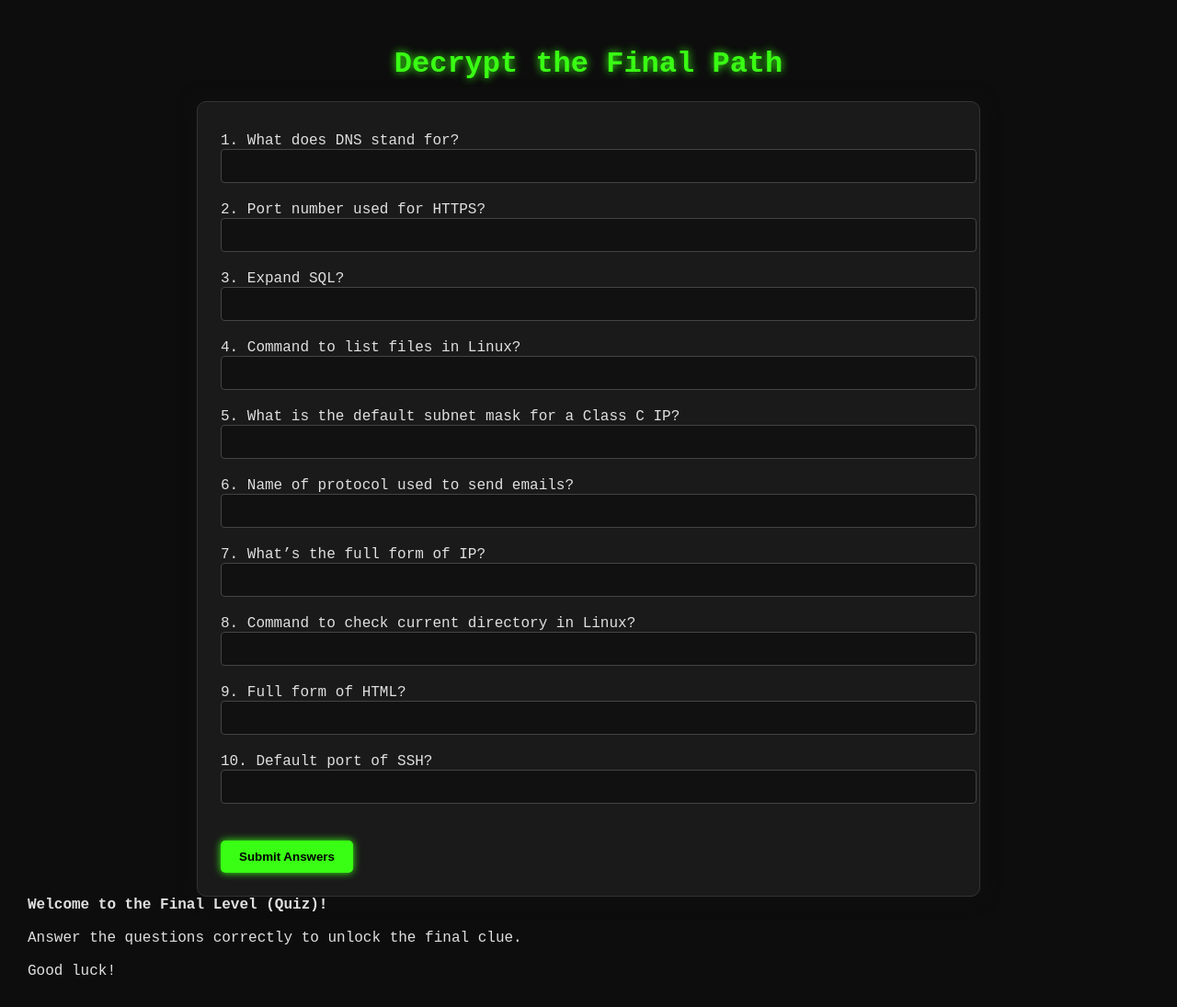
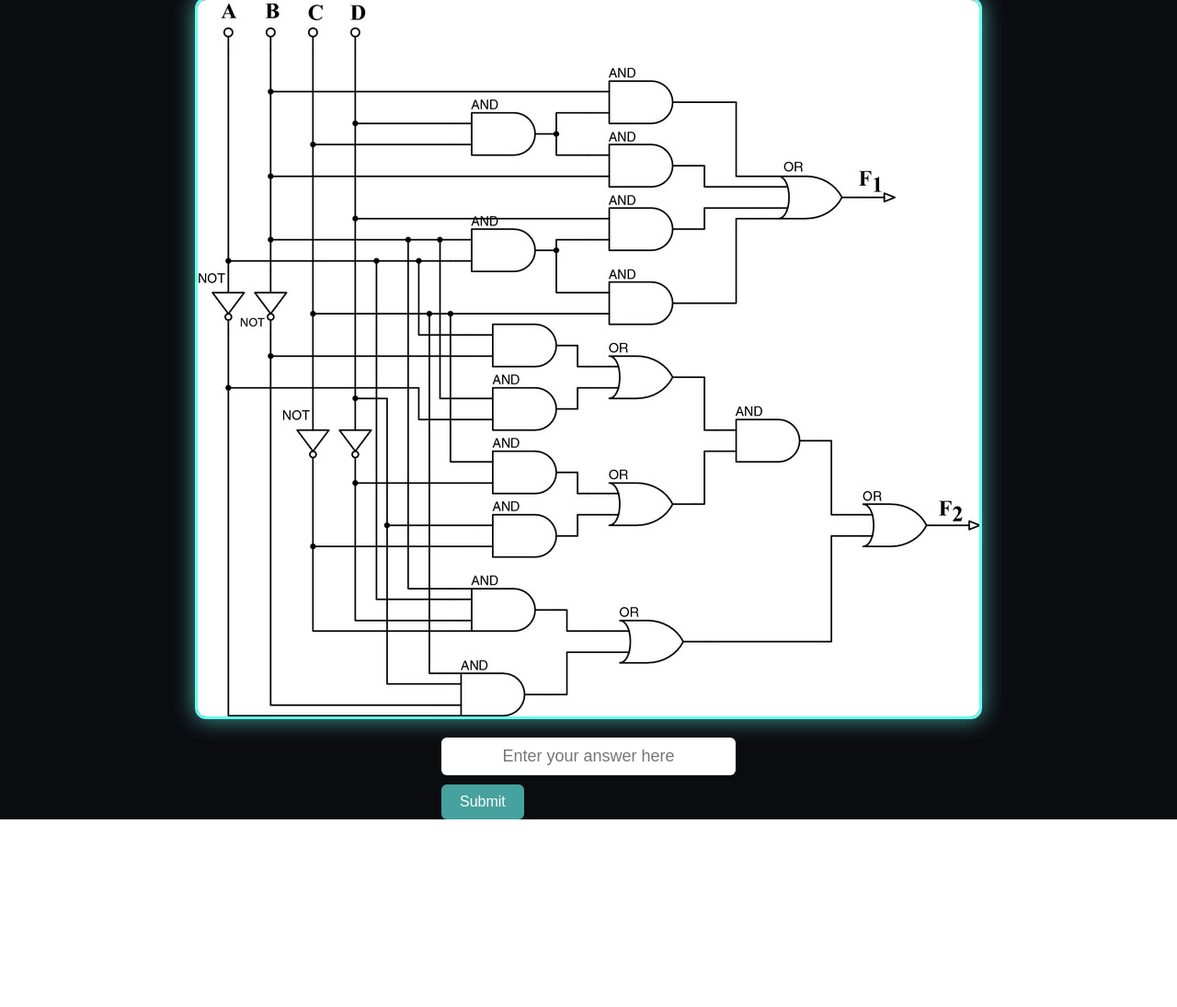
Before and after one commit to erenYeager98/event-day-may, a Flask app: page /quiz in a window 1280 px wide. Shown: the whole page at 92% size. After the commit the page ends 891 px from the top, so only its background shows below. Run offline with Flask 3, Linux system fonts and the light colour scheme.

Commit message:
add logic gate round

```diff
--- a/app.py
+++ b/app.py
@@ -26,9 +26,19 @@
             return redirect(url_for('compiler'))
     return render_template('index.html')
 
-@app.route('/quiz', methods=['GET'])
+@app.route('/quiz', methods=['GET', 'POST'])
 def quiz():
-    return render_template('quiz.html')
+    message = ""
+    if request.method == 'POST':
+        answer = request.form.get('answer', '').strip()
+        if answer == "djfajdiu348d8r":
+            message = "🎉 Congratulations! Proceeding to next round..."
+            return redirect(url_for('compiler'))  # or next quiz step
+        else:
+            message = "Incorrect answer. Try again!"
+
+    return render_template('quiz.html', message=message)
+
 
 
 @app.route('/compiler', methods=['GET', 'POST'])
--- a/templates/quiz.html
+++ b/templates/quiz.html
@@ -1,203 +1,69 @@
 <!DOCTYPE html>
 <html lang="en">
 <head>
-  <meta charset="UTF-8" />
-  <meta name="viewport" content="width=device-width, initial-scale=1.0"/>
-  <title>The Final Quiz</title>
+  <meta charset="UTF-8">
+  <title>Logic Circuit Quiz</title>
   <style>
     body {
-      background-color: #0d0d0d;
-      color: #e0e0e0;
-      font-family: 'Courier New', Courier, monospace;
-      padding: 30px;
-      margin: 0;
+      background-color: #0b0c10;
+      color: #ffffff;
+      display: flex;
+      flex-direction: column;
+      align-items: center;
+      justify-content: center;
+      height: 100vh;
+      font-family: 'Segoe UI', Tahoma, Geneva, Verdana, sans-serif;
     }
-
-    h1 {
-      color: #39ff14;
-      text-align: center;
-      text-shadow: 0 0 10px #39ff14;
-    }
-
-    .quiz-container {
-      max-width: 800px;
-      margin: 0 auto;
-      background: #1a1a1a;
-      border: 1px solid #333;
-      padding: 25px;
-      border-radius: 10px;
-      box-shadow: 0 0 20px #111;
-    }
-
-    .question {
+    img {
+      border: 3px solid #66fcf1;
+      border-radius: 12px;
+      box-shadow: 0 0 25px #45a29e;
+      max-width: 80%;
+      height: auto;
       margin-bottom: 20px;
     }
-
-    label {
-      display: block;
-      margin-top: 8px;
+    input[type="text"] {
+      padding: 10px;
+      font-size: 18px;
+      border-radius: 6px;
+      border: none;
+      outline: none;
+      width: 300px;
+      text-align: center;
     }
-
-    input[type="text"] {
-      width: 100%;
-      padding: 10px;
-      background: #111;
-      border: 1px solid #444;
-      color: #39ff14;
-      border-radius: 4px;
+    button {
+      margin-top: 10px;
+      padding: 10px 20px;
+      background-color: #45a29e;
+      color: white;
+      border: none;
+      border-radius: 6px;
+      cursor: pointer;
+      font-size: 16px;
     }
-
-    button {
-      background: #39ff14;
-      color: #000;
-      border: none;
-      padding: 10px 20px;
+    button:hover {
+      background-color: #66fcf1;
+      color: #0b0c10;
+    }
+    .message {
       margin-top: 20px;
-      cursor: pointer;
-      font-weight: bold;
-      border-radius: 5px;
-      box-shadow: 0 0 8px #39ff14;
-    }
-
-    .hidden {
-      display: none;
-    }
-
-    .congrats {
-      margin-top: 30px;
-      text-align: center;
-      font-size: 24px;
-      color: #39ff14;
-      animation: glow 1.5s infinite alternate;
-    }
-
-    @keyframes glow {
-      from {
-        text-shadow: 0 0 5px #39ff14;
-      }
-      to {
-        text-shadow: 0 0 20px #39ff14;
-      }
-    }
-
-    .download-btn {
-      display: inline-block;
-      background: #0f0;
-      color: #000;
-      padding: 10px 20px;
-      font-weight: bold;
-      text-decoration: none;
-      border-radius: 6px;
-      margin-top: 20px;
-      box-shadow: 0 0 10px #0f0;
-    }
-
-    .error-msg {
-      color: #ff4444;
-      text-align: center;
-      margin-top: 20px;
+      font-size: 20px;
+      color: #66fcf1;
     }
   </style>
 </head>
 <body>
-  <h1>Decrypt the Final Path</h1>
-  <div class="quiz-container">
-    <form id="quizForm">
-      <div class="question">
-        <label>1. What does DNS stand for?</label>
-        <input type="text" name="q1" />
-      </div>
-      <div class="question">
-        <label>2. Port number used for HTTPS?</label>
-        <input type="text" name="q2" />
-      </div>
-      <div class="question">
-        <label>3. Expand SQL?</label>
-        <input type="text" name="q3" />
-      </div>
-      <div class="question">
-        <label>4. Command to list files in Linux?</label>
-        <input type="text" name="q4" />
-      </div>
-      <div class="question">
-        <label>5. What is the default subnet mask for a Class C IP?</label>
-        <input type="text" name="q5" />
-      </div>
-      <div class="question">
-        <label>6. Name of protocol used to send emails?</label>
-        <input type="text" name="q6" />
-      </div>
-      <div class="question">
-        <label>7. What’s the full form of IP?</label>
-        <input type="text" name="q7" />
-      </div>
-      <div class="question">
-        <label>8. Command to check current directory in Linux?</label>
-        <input type="text" name="q8" />
-      </div>
-      <div class="question">
-        <label>9. Full form of HTML?</label>
-        <input type="text" name="q9" />
-      </div>
-      <div class="question">
-        <label>10. Default port of SSH?</label>
-        <input type="text" name="q10" />
-      </div>
-      <button type="submit">Submit Answers</button>
-    </form>
+  <h2>🧩 Logic Circuit Quiz</h2>
+  <img src="{{ url_for('static', filename='logic_quiz.jpg') }}" alt="Logic Circuit Diagram">
 
-    <div class="congrats hidden" id="congratsMsg">
-      🎉 Well done! 🎉<br/>
-      You have unlocked the final clue.
-      <br/>
-      <a class="download-btn" href="{{ url_for('static', filename='final_clue.png') }}" download>Download Final Clue</a>
-    </div>
+  <form method="POST">
+    <input type="text" name="answer" placeholder="Enter your answer here" required>
+    <br>
+    <button type="submit">Submit</button>
+  </form>
 
-    <div class="error-msg hidden" id="failMsg">
-      Hmm... You're close, but not quite there.<br/>
-      Refresh and try again. We believe in you!
-    </div>
-  </div>
-
-  <script>
-    const answers = {
-      q1: "domain name system",
-      q2: "443",
-      q3: "structured query language",
-      q4: "ls",
-      q5: "255.255.255.0",
-      q6: "smtp",
-      q7: "internet protocol",
-      q8: "pwd",
-      q9: "hypertext markup language",
-      q10: "22"
-    };
-
-    document.getElementById("quizForm").addEventListener("submit", function (e) {
-      e.preventDefault();
-      let score = 0;
-      const formData = new FormData(this);
-      for (let key in answers) {
-        const userAnswer = (formData.get(key) || "").toLowerCase().trim();
-        if (userAnswer === answers[key]) {
-          score++;
-        }
-      }
-
-      if (score >= 7) {
-        document.getElementById("quizForm").classList.add("hidden");
-        document.getElementById("congratsMsg").classList.remove("hidden");
-      } else {
-        document.getElementById("failMsg").classList.remove("hidden");
-      }
-    });
-  </script>
-  <div class="message-box">
-    <strong>Welcome to the Final Level (Quiz)!</strong><br><br>
-    Answer the questions correctly to unlock the final clue.<br><br>
-    Good luck!
-  </div>
-
-
+  {% if message %}
+  <div class="message">{{ message }}</div>
+  {% endif %}
 </body>
 </html>
```
Also changed, not shown: static/logic_quiz.jpg (added).
